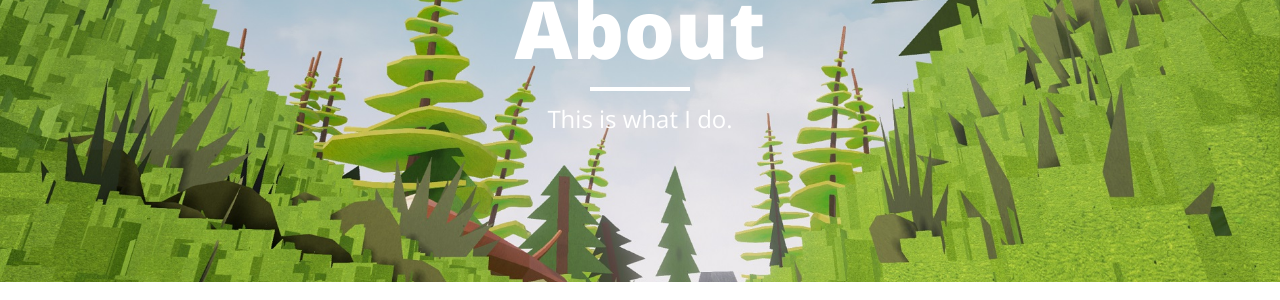
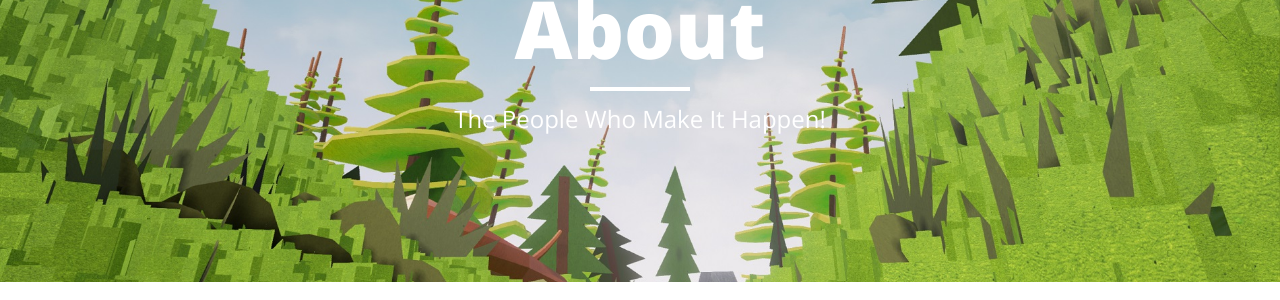
Before and after one commit to ToolboxStudio/ToolboxStudio.github.io, a Jekyll site: the page built from about.html, in a window 1280 px wide. Shown: the part 166-466 px from the top of the page. Built offline with Jekyll 4.4.1, drawn with Linux system fonts in a browser that asks for light colours; nearby versions of some CDN libraries.

Commit message:
Update about.html

```diff
--- a/about.html
+++ b/about.html
@@ -1,7 +1,7 @@
 ---
 layout: page
 title: "About"
-description: "This is what I do."
+description: "The People Who Make It Happen!"
 header-img: "img/screenshot.jpg"
 ---
 
```
